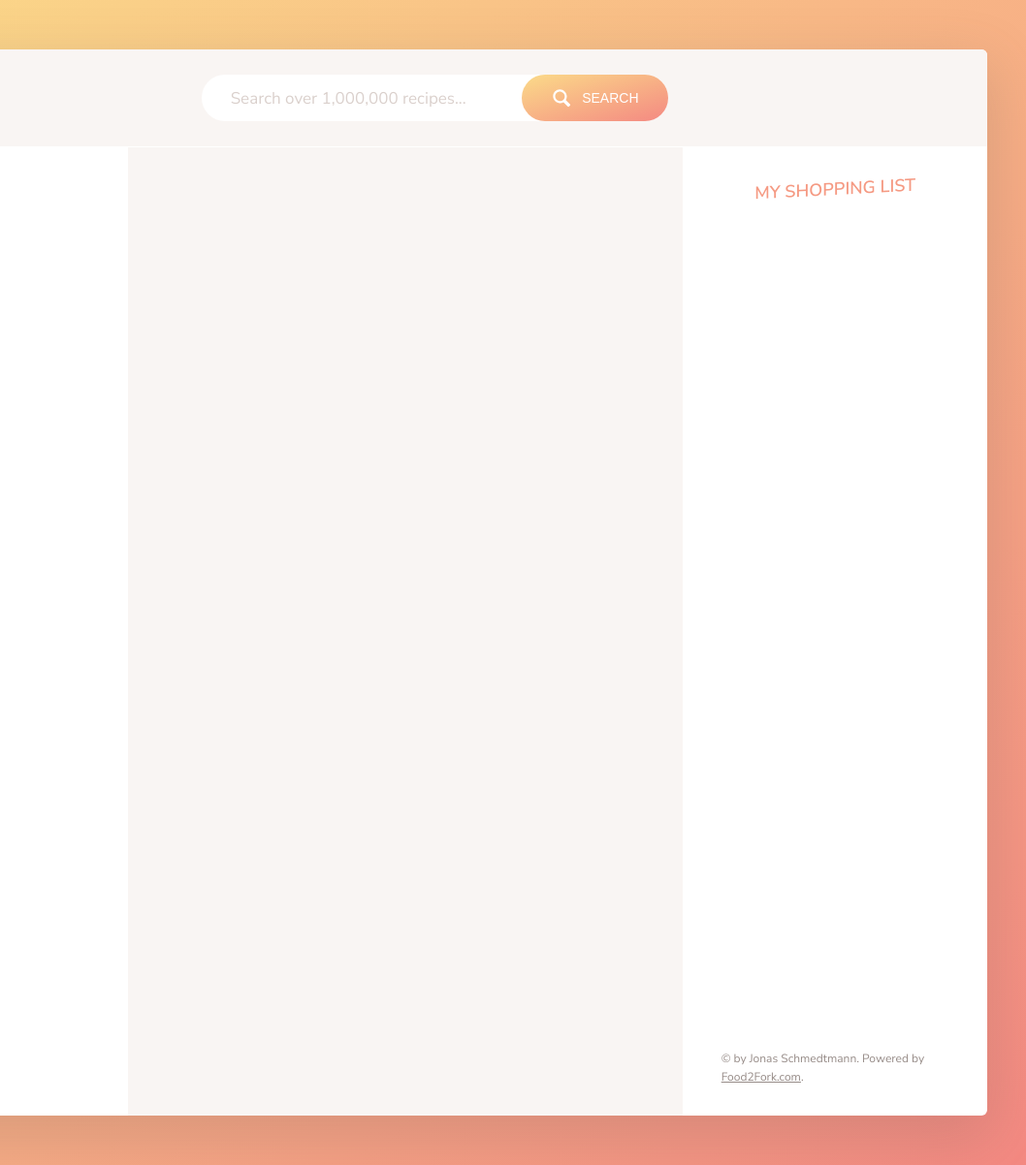
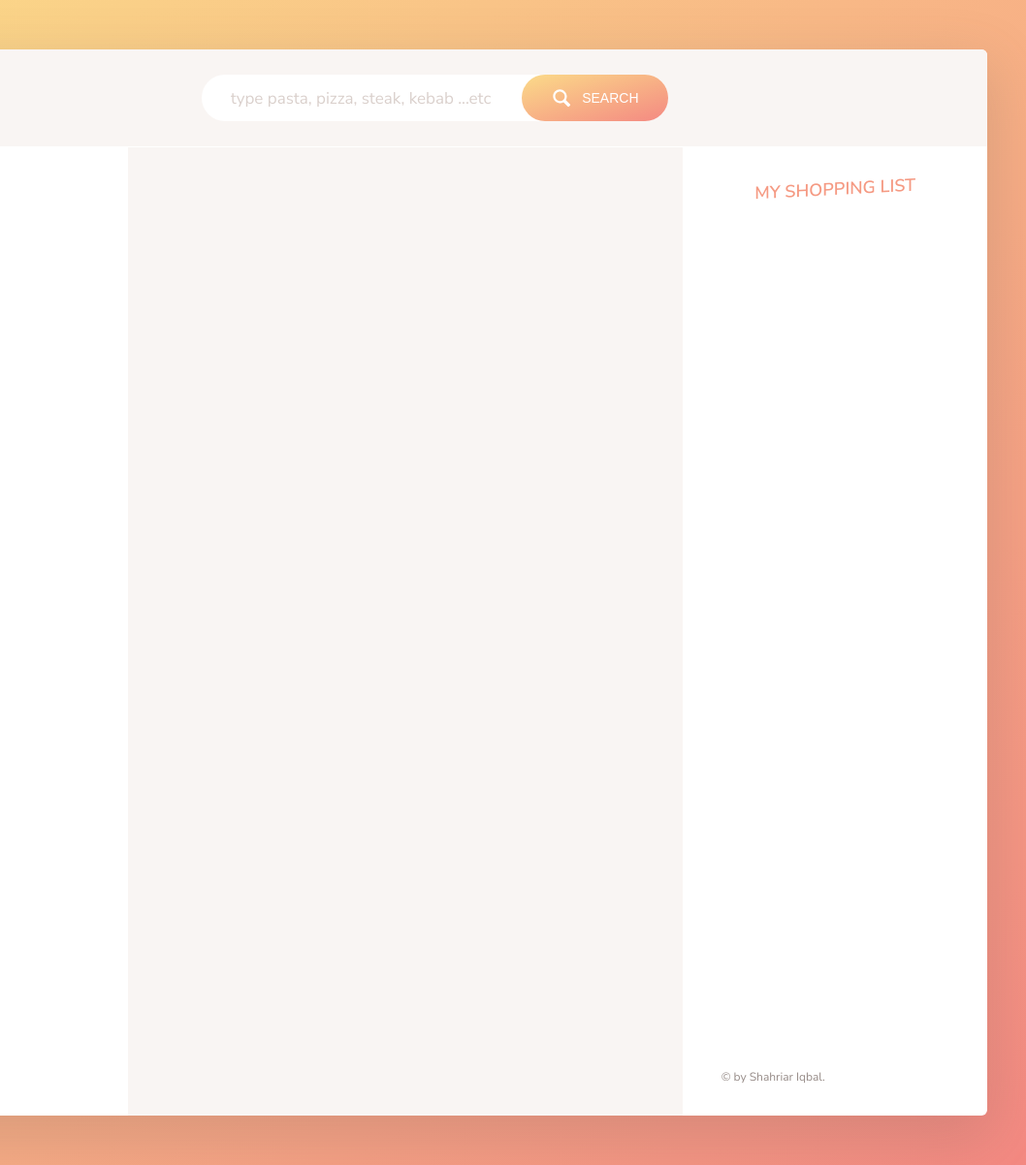
Before and after one commit to shahriariqbal/forkify, a website built with webpack: page src/index.html in a window 1280 px wide. Shown: the full height of the page at 97% size, 222-1280 px from the left. Built offline with nearby package versions, Linux system fonts and the light colour scheme.

Commit message:
copyright and fix github files

```diff
--- a/package.json
+++ b/package.json
@@ -1,5 +1,6 @@
 {
   "name": "forkify",
+  "homepage": "http://shahriar-y.unaux.com/",
   "version": "1.0.0",
   "description": "javascript project",
   "main": "index.js",
@@ -24,7 +25,7 @@
     "babel-preset-env": "^1.6.1",
     "html-webpack-plugin": "^3.0.7",
     "webpack": "^4.2.0",
-    "webpack-cli": "^2.0.12",
+    "webpack-cli": "^2.1.5",
     "webpack-dev-server": "^3.1.1"
   },
   "dependencies": {
--- a/src/index.html
+++ b/src/index.html
@@ -8,7 +8,7 @@
     <link href="https://fonts.googleapis.com/css?family=Nunito+Sans:400,600,700" rel="stylesheet">
     <link rel="stylesheet" href="css/style.css">
     <link rel="shortcut icon" href="img/favicon.png" type="image/x-icon">
-    <title>forkify // Search over 1,000,000 recipes</title>
+    <title>forkify//Search over 1,000,000 recipes</title>
 </head>
 
 <body>
@@ -16,7 +16,7 @@
         <header class="header">
             <img src="img/logo.png" alt="Logo" class="header__logo">
             <form class="search">
-                <input type="text" class="search__field" placeholder="Search over 1,000,000 recipes...">
+                <input type="text" class="search__field" placeholder="type pasta, pizza, steak, kebab ...etc">
                 <button class="btn search__btn">
                     <svg class="search__icon">
                         <use href="img/icons.svg#icon-magnifying-glass"></use>
@@ -429,8 +429,8 @@
             </ul>
 
             <div class="copyright">
-                &copy; by Jonas Schmedtmann. Powered by
-                <a href="http://food2fork.com" target="_blank" class="link">Food2Fork.com</a>.
+                &copy; by Shahriar Iqbal.
+                <!--  Powered by <a href="http://food2fork.com" target="_blank" class="link">Food2Fork.com</a>. -->
             </div>
 
         </div>
```
Also changed, not shown: README.md, dist/index.html, 3 other files.
